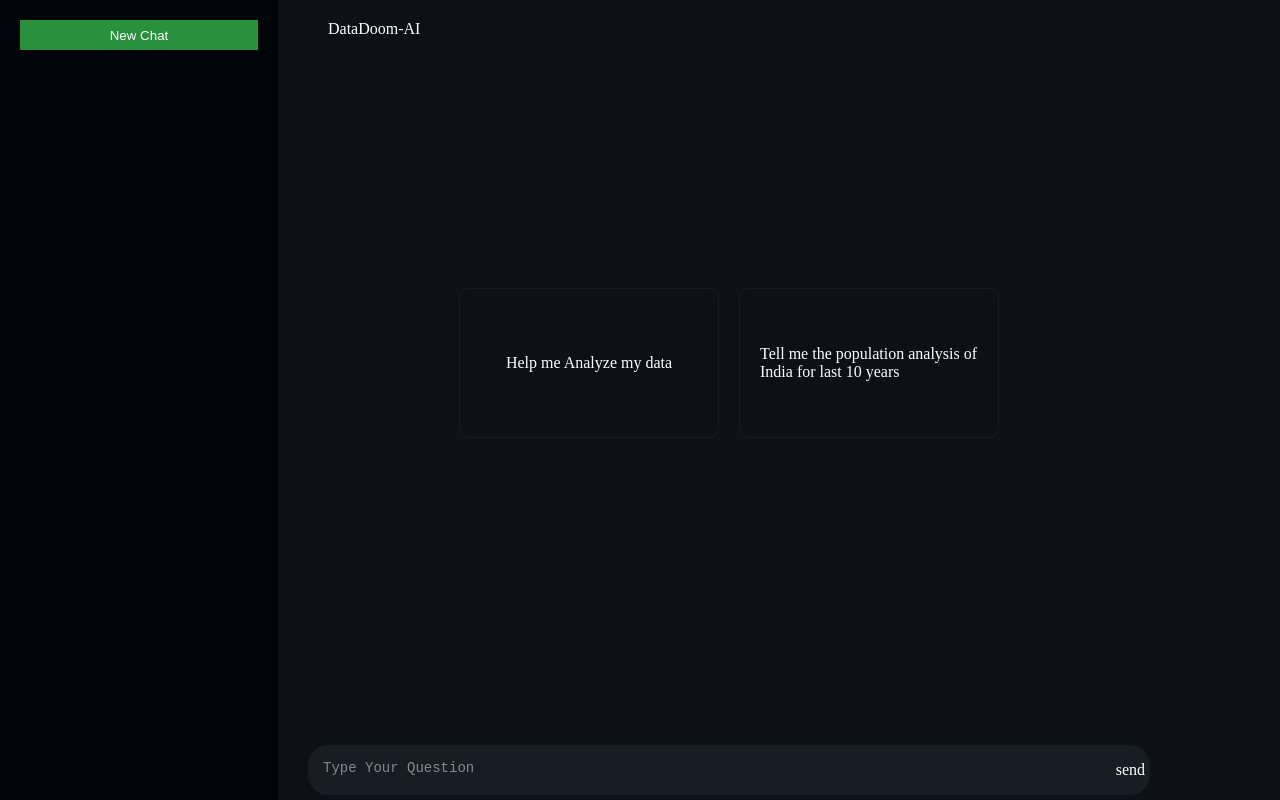
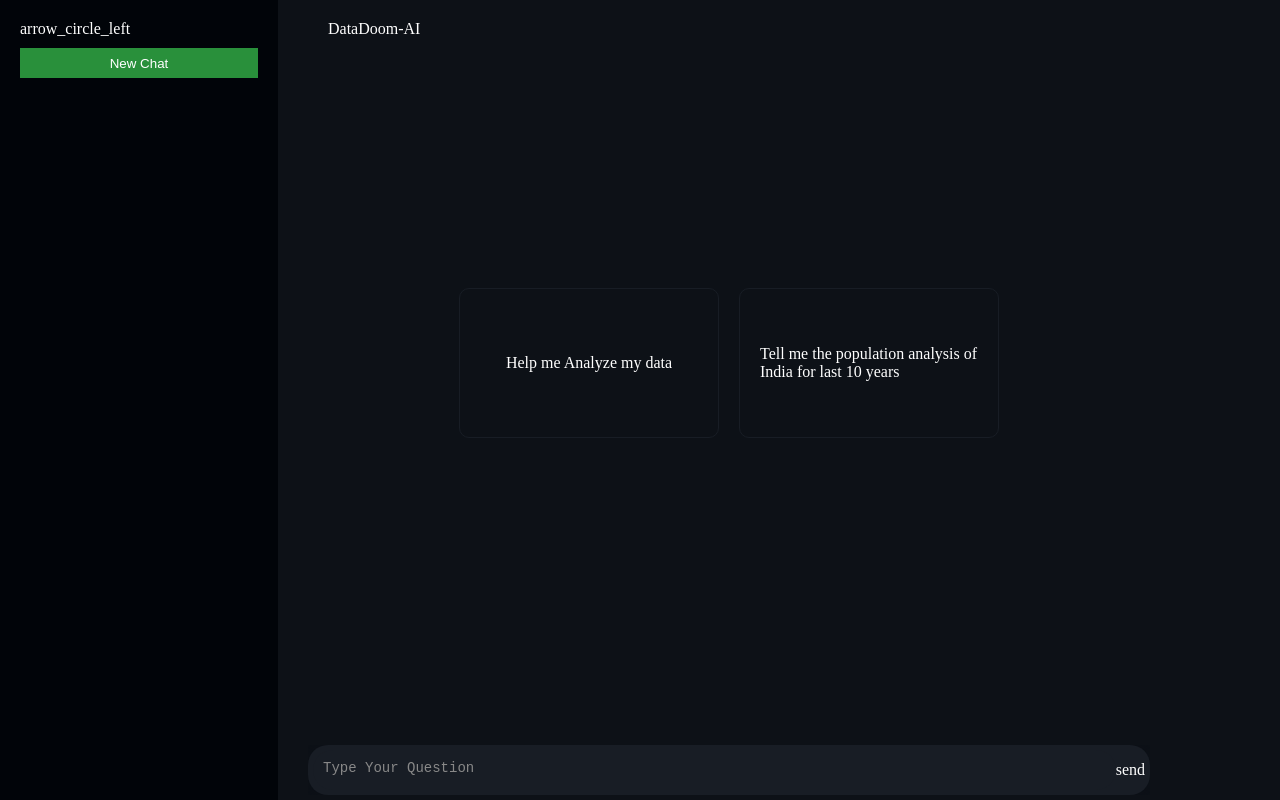
Before and after one commit to Waro0N/GENai-POC, a React app in the folder frontend/app/: page / in a window 1280 px wide. Built offline with nearby package versions, Linux system fonts and the light colour scheme; the HTML template or start-up script is replaced by a standard one.

Commit message:
sliding-feature

```diff
--- a/frontend/app/src/components/SideBAr/sideBAr.module.css
+++ b/frontend/app/src/components/SideBAr/sideBAr.module.css
@@ -8,6 +8,8 @@
   background-color: #010409;
   gap: 10px;
   overflow-y: auto;
+  transition: transform 0.5s ease-in-out;
+  z-index: 1000;
 }
 
 .newChatButton {
@@ -18,3 +20,39 @@
   cursor: pointer;
   color: white;
 }
+
+.sideBarContainer {
+
+  /* padding: 10px; */
+  /* width: 250px; */
+  transition: transform 0.5s ease-in-out;
+}
+
+.sideBarContainer.closed {
+  transform: translateX(-100%);
+}
+
+.sideBarContainer.open {
+  transform: translateX(0);
+}
+
+.openSideBarButton {
+  position: fixed;
+  top: 10px;
+  left: 10px;
+  background-color: #0d1117;
+  border: none;
+  padding: 10px;
+  color: white;
+  cursor: pointer;
+  border-radius: 50%;
+  /* z-index: 1001; */
+  display: flex;
+  align-items: center;
+  justify-content: center;
+  transition: background-color 0.5s ease-in-out, transform 0.3s ease-in-out;
+}
+
+.openSideBarButton:hover {
+  transform: scale(1.2);
+}
--- a/frontend/app/src/components/SideBAr/sideBar.tsx
+++ b/frontend/app/src/components/SideBAr/sideBar.tsx
@@ -1,3 +1,4 @@
+import React, { useState } from "react";
 import styles from "./sideBAr.module.css";
 
 interface SideBarProps {
@@ -5,15 +6,38 @@ interface SideBarProps {
 }
 
 const SideBar: React.FC<SideBarProps> = ({ handleNewChat }) => {
+  const [isOpen, setIsOpen] = useState(true);
+
+  const toggleSideBar = () => {
+    setIsOpen(!isOpen);
+  };
+
   return (
     <>
-      <div className={styles.sideBarContainer}>
+      <div className={`${styles.sideBarContainer} ${isOpen ? styles.open : styles.closed}`}>
+        <span
+          className="material-symbols-outlined"
+          onClick={toggleSideBar}
+          style={{ cursor: "pointer", color: "white" }}
+        >
+          arrow_circle_left
+        </span>
         <div>
           <button onClick={handleNewChat} className={styles.newChatButton}>
             New Chat
           </button>
         </div>
       </div>
+      {!isOpen && (
+        <button onClick={toggleSideBar} className={styles.openSideBarButton}>
+          <span
+            className="material-symbols-outlined"
+            style={{ cursor: "pointer", color: "white" }}
+          >
+            arrow_circle_right
+          </span>
+        </button>
+      )}
     </>
   );
 };
```
